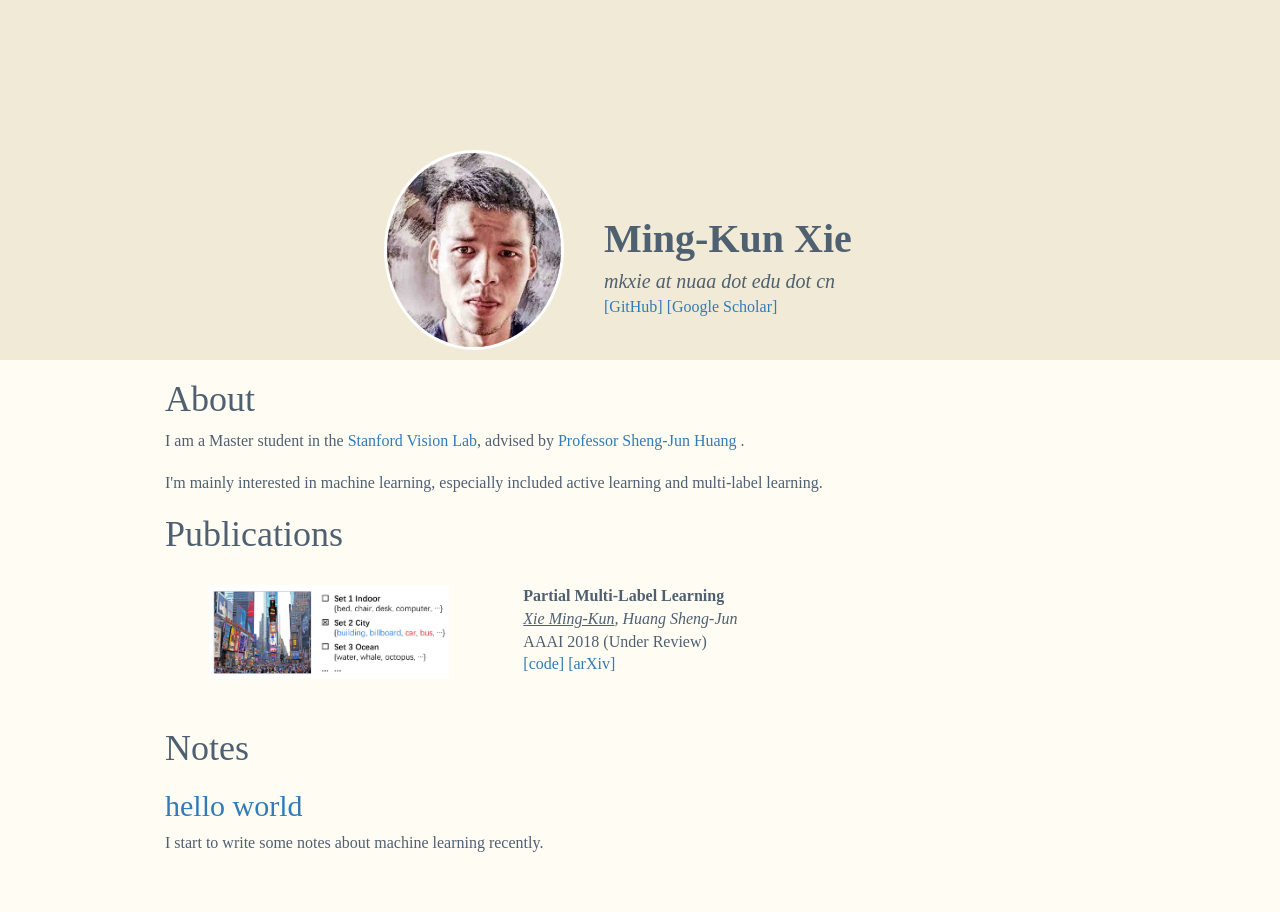
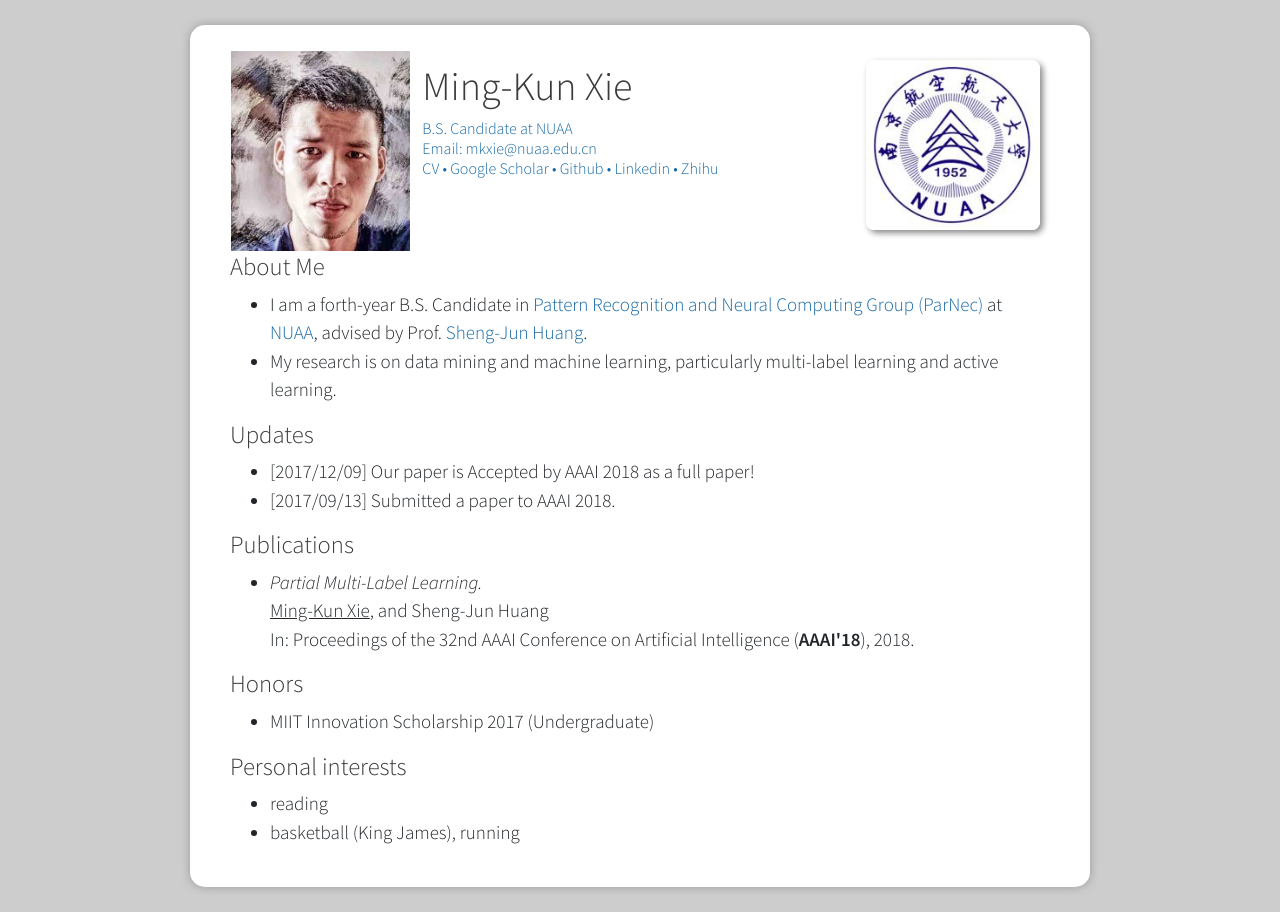
Before and after one commit to milkshieh/milkshieh.github.io, a Jekyll site: the page index.html, which Jekyll copies as it is, in a window 1280 px wide. Built offline with Jekyll 4.4.1, drawn with Linux system fonts in a browser that asks for light colours.

Commit message:
create a page

```diff
--- a/index.html
+++ b/index.html
@@ -1,158 +1,203 @@
-<html>
-  <head>
+<html><head>
 <title>Ming-Kun Xie</title>
-    <script src='js/jquery-1.11.2.min.js'></script>
-    <script src='js/bootstrap.min.js'></script>
-    <link href='css/bootstrap.min.css' rel='stylesheet'>
-    <link href='http://fonts.googleapis.com/css?family=Roboto:400,500,700,900,100italic,100,300,300italic,400italic,500italic,900italic,700italic' rel='stylesheet' type='text/css'>
-    <style>
-      body {
-        font-family: 'sans-serif';
-        font-size: 16px;
-        background-color: #FFFCF4;
-        color: #4F6071;
+
+<link rel="stylesheet" href="https://maxcdn.bootstrapcdn.com/bootstrap/4.0.0-beta.2/css/bootstrap.min.css">
+<style type="text/css">
+ @import url("http://fonts.googleapis.com/css?family=Source+Sans+Pro:300,300italic,600,600italic");
+
+
+body
+{
+  font-family: 'Source Sans Pro', sans-serif;
+    background-color : #CDCDCD;
+    font-size: 19px;
 }
-      .color1 {
-        background-color: #CCC;
+    .content
+  {
+        width : 900px;
+        padding : 25px 30px;
+        margin : 25px auto;
+        background-color : #fff;
+        box-shadow: 0px 0px 10px #999;
+        border-radius: 15px;
   }
-      #header {
-        width: 100%;
-        height: 360px;
-        background-color: #F0EAD6
-        /* background-color: #b30000; */
-        /* background-color: #CCC; */
+  table
+  {
+    padding: 5px;
   }
-      #header-inner {
+
+  table.pub_table,td.pub_td1,td.pub_td2
+  {
+    padding: 8px;
+    width: 850px;
+        border-collapse: separate;
+        border-spacing: 15px;
+        margin-top: -5px;
+  }
+
+  td.pub_td1
+  {
+    width:50px;
+  }
+    td.pub_td1 img
+    {
+        height:120px;
+        width: 160px;
+    }
+
+  div#container
+  {
+    margin-left: auto;
+    margin-right: auto;
+    width: 820px;
+    text-align: left;
+    position: relative;
+    background-color: #FFF;
+  }
+  div#DocInfo
+  {
+    color: #1367a7;
+    height: 158px;
+  }
+  h4,h3,h2,h1
+  {
+    color: #3B3B3B;
+  }
+  h2
+  {
+    font-size:130%;
+  }
+  p
+  {
+    color: #5B5B5B;
+    margin-bottom: 50px;
+  }
+  p.caption
+  {
+    color: #9B9B9B;
+    text-align: left;
+    width: 600px;
+  }
+  p.caption2
+  {
+    color: #9B9B9B;
+    text-align: left;
+    width: 800px;
+  }
+  #header_img
+  {
     position: absolute;
-        width: 70%;
-        left: 30%;
-        top: 150px;
+    top: 0px; right: 0px;
     }
-      .img-me {
-        border: 3px solid white;
-        float: left;
-        height: 200px;
+  a:link,a:visited
+  {
+    color: #1367a7;
+    text-decoration: none;
   }
-      .header-text {
-        margin-top: 60px;
-        margin-left: 220px;
+
+    #mit_logo {
+        position: absolute;
+        left: 646px;
+        top: 14px;
+        width: 200px;
+        height: 20px;
     }
-      .header-text-name {
-        font-weight: bold;
-        font-size: 40px;
+
+    table.pub_table tr {
+        outline: thin dotted #666666;
     }
-      .header-text-email {
-        font-size: 20px;
-        font-style: italic;
-      }
-      .header-text-desc {
-        font-size: 20px;
-      }
-      #contact-info {
-        position: absolute;
-        left: 80%;
-        width: 20%;
-        top: 360px;
-        height: 100px;
-        background-color: #EEE;
-      }
-      .vspace {
-        margin-bottom: 20px;
-      }
-      .vspace-top {
-        margin-top: 30px;
-      }
-      .paper-image {
-        width: 240px;
-      }
-      .paper-title {
-        font-weight: bold;
-      }
-      .paper-authors {
-        font-style: italic;
-      }
-      .paper-link {
+    .papericon {
+        border-radius: 8px;
+        -moz-box-shadow: 3px 3px 6px #888;
+        -webkit-box-shadow: 3px 3px 6px #888;
+        box-shadow: 3px 3px 6px #888;
     }
 </style>
-    <script>
+
+<script type="text/javascript" async="" src="http://www.google-analytics.com/ga.js"></script><script async="" src="//www.google-analytics.com/analytics.js"></script><script>
   (function(i,s,o,g,r,a,m){i['GoogleAnalyticsObject']=r;i[r]=i[r]||function(){
   (i[r].q=i[r].q||[]).push(arguments)},i[r].l=1*new Date();a=s.createElement(o),
   m=s.getElementsByTagName(o)[0];a.async=1;a.src=g;m.parentNode.insertBefore(a,m)
   })(window,document,'script','//www.google-analytics.com/analytics.js','ga');
-      ga('create', 'UA-50623594-1', 'auto');
+
+  ga('create', 'UA-23931362-2', 'mit.edu');
   ga('send', 'pageview');
+
+</script>
+<script type="text/javascript">
+
+  var _gaq = _gaq || [];
+  _gaq.push(['_setAccount', 'UA-23931362-1']);
+  _gaq.push(['_trackPageview']);
+
+  (function() {
+    var ga = document.createElement('script'); ga.type = 'text/javascript'; ga.async = true;
+    ga.src = ('https:' == document.location.protocol ? 'https://ssl' : 'http://www') + '.google-analytics.com/ga.js';
+    var s = document.getElementsByTagName('script')[0]; s.parentNode.insertBefore(ga, s);
+  })();
+
+    var myPix = new Array("image/profile_correct.jpg")
+    function choosePic() {
+        var randomNum = Math.floor(Math.random() * myPix.length);
+        document.getElementById("myPicture").src = myPix[randomNum];
+    };
+
 </script>
 </head>
+
+
 <body>
-    <div id='header'>
-      <div id='header-inner'>
-        <img src='images/me-v2.jpg' class='img-circle img-me'>
-        <div class='header-text'>
-          <div class='header-text-name'>
-            Ming-Kun Xie
+<div class="content">
+  <div id="container">
+
+  <table>
+  <tbody><tr>
+  <td><img id="myPicture" src="images/me-v2.jpg" style="float:left; padding-right:10px" height="200px"></td>
+  <td>
+  <div id="DocInfo">
+    <h1>Ming-Kun Xie</h1>
+        B.S. Candidate at NUAA<br>
+        Email: <a href="mailto:mkxie@nuaa.edu.cn">mkxie@nuaa.edu.cn</a><br>
+        <a href="CV_web.pdf">CV</a> • <a href="https://scholar.google.com/citations?user=9D4aG8AAAAAJ&amp;hl=en">Google Scholar</a> • <a href="https://github.com/metalbubble">Github</a> • <a href="https://www.linkedin.com/in/boleizhou">Linkedin</a> • <a href="https://www.zhihu.com/people/zhou-bo-lei/answers">Zhihu</a>
+  </div><br>
+    <div id="nuaa_logo">
+        <a href="http://www.mit.edu"><img src="images/nuaa.jpg" height="170px" class="papericon" style="position:absolute; right:10px;top:10px;"></a>
     </div>
-          <div class='header-text-email'>
-            mkxie at nuaa dot edu dot cn
-          </div>
-          <div>
-            <a href="https://github.com/milkshieh">[GitHub]</a>
-            <a href="https://scholar.google.com">[Google Scholar]</a>
-          </div>
-        </div>
+  </td>
+  </tr>
+  </tbody></table>
+
+  <h2>About Me</h2>
+    <ul>
+        <li>I am a forth-year B.S. Candidate in <a href="http://parnec.nuaa.edu.cn/">Pattern Recognition and Neural Computing Group (ParNec)</a> at  <a href="http://www.nuaa.edu.cn/">NUAA</a>, advised by Prof. <a href="http://parnec.nuaa.edu.cn/huangsj/">Sheng-Jun Huang</a>. </li>
+        <li>My research is on data mining and machine learning, particularly multi-label learning and active learning.</li>
+    </ul>
+
+    <h2>Updates</h2>
+    <ul>
+        <li>[2017/12/09] Our paper is Accepted by AAAI 2018 as a full paper! </li>
+        <li>[2017/09/13] Submitted a paper to AAAI 2018.</li>
+    </ul>
+
+   <h2>Publications</h2>
+        <ul>
+        <tr>
+           <td class="pub_td2"><li><i>Partial Multi-Label Learning.</i><br><u>Ming-Kun Xie</u>, and Sheng-Jun Huang<br>In: Proceedings of the 32nd AAAI Conference on Artificial Intelligence (<strong>AAAI'18</strong>), 2018.<br></li>
+         </td>
+        </tr>
+        </ul>
+
+    <h2>Honors</h2>
+        <ul>
+            <li>MIIT Innovation Scholarship 2017 (Undergraduate)</li>
+        </ul>
+
+    <h2>Personal interests</h2>
+    <ul>
+    <li>reading</li>
+    <li>basketball (King James), running</li>
+    </ul>
 </div>
 </div>
 
-    <div class='container'>
-      <div class='col-md-11 col-md-offset-1'>
-        <div class='row'>
-          <h1>About</h1>
-          <div class='vspace'>
-            I am a Master student in the
-            <a href='http://vision.stanford.edu' target='_blank'>
-              Stanford Vision Lab</a>,
-            advised by
-            <a href='http://vision.stanford.edu/feifeili/' target='_blank'>
-              Professor Sheng-Jun Huang
-            </a>.
-          </div>
-          <div>
-            I'm mainly interested in machine learning, especially included active learning and multi-label learning.
-          </div>
-        </div>
-        <div class='row'>
-          <h1>Publications</h1>
-
-          <div class='row vspace-top'>
-            <div class='col-xs-4 text-center'>
-              <img class='paper-image' src='images/candidate_set.jpg'>
-            </div>
-            <div class='col-xs-8'>
-              <div class='paper-title'>
-                Partial Multi-Label Learning
-              </div>
-              <div class='paper-authors'>
-                <u>Xie Ming-Kun</u>, Huang Sheng-Jun
-              </div>
-              <div>
-                AAAI 2018 (Under Review)
-              </div>
-              <div>
-                <a href='https://github.com/milkshieh'>[code]</a>
-                <a href='https://arxiv.org/'>[arXiv]</a>
-              </div>
-            </div>
-          </div>
-
-        </div>
-        <div class='row vspace-top'>
-          <h1>Notes</h1>
-          <a href='https://github.com/jcjohnson/neural-style' target='_blank'>
-            <h2>hello world</h2>
-          </a>
-          I start to write some notes about machine learning recently.
-        </div>
-
-      </div>
-    </div>
-  </body>
-</html>
+</body></html>
```
Also changed, not shown: images/nuaa.jpg (added). Lines whose indentation alone changed are shown as unchanged.
